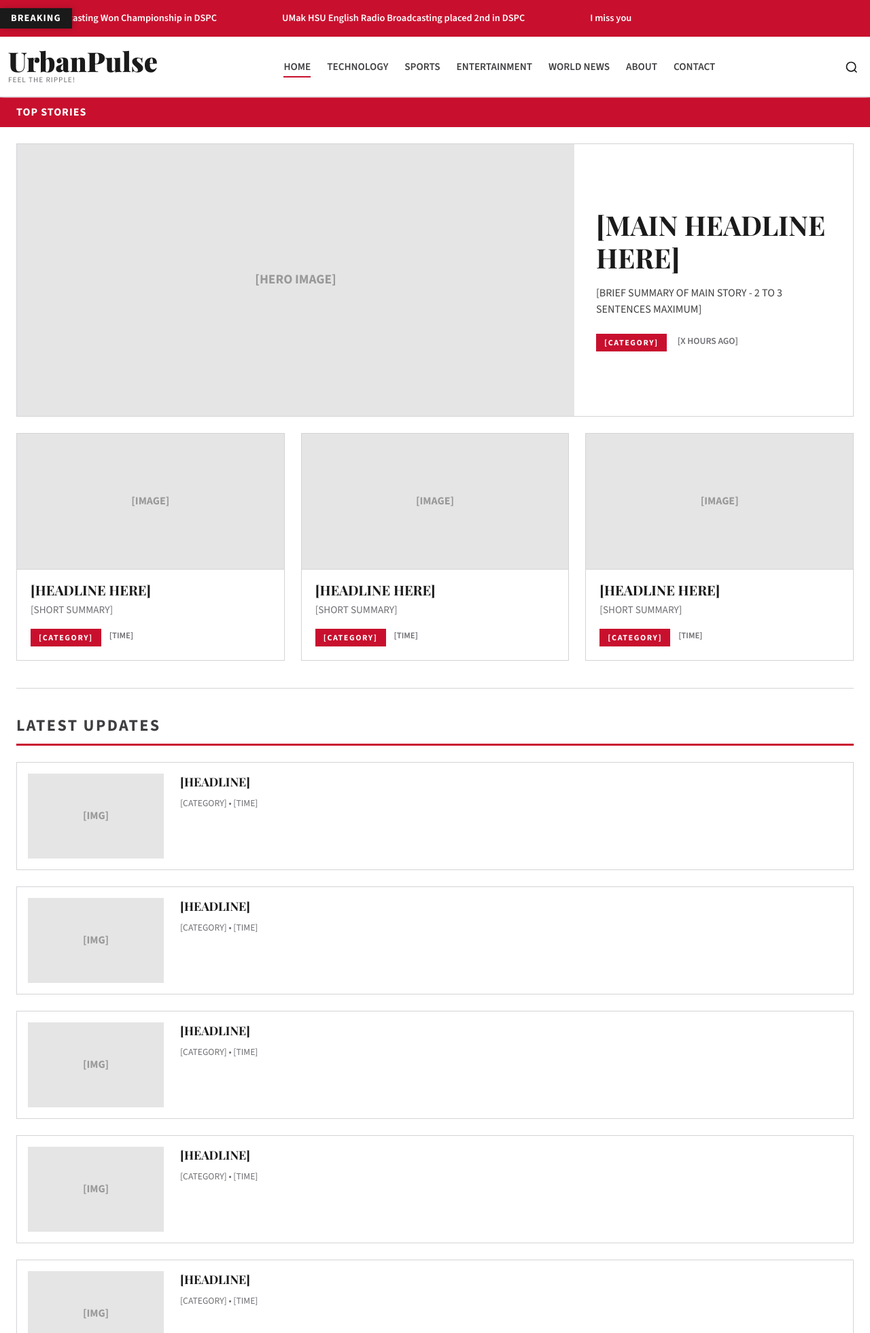
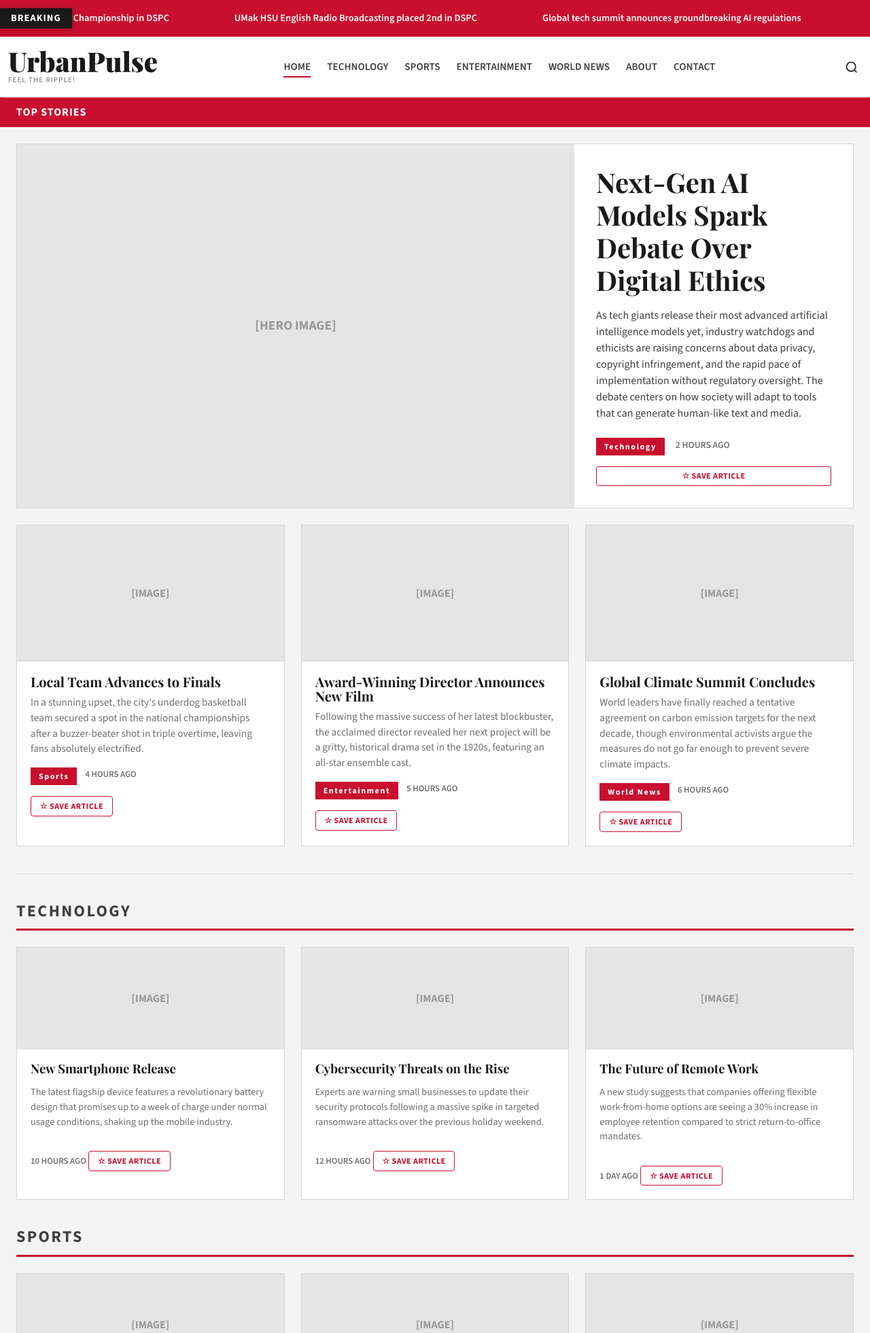
Before and after one commit to matmatperez29-coder/GROUP6-CPG12-01, a PHP site: page / in a window 1280 px wide. Shown: the top 1961 px of the page at 68% size. Run offline with PHP 8.4, Linux system fonts and the light colour scheme.

Commit message:
Add files via upload

```diff
--- a/index.html
+++ b/index.html
@@ -1,7 +1,7 @@
 <!doctype html>
-<html>
+<html lang="en">
 <head>
-	<title> News Website </title>
+	<title>UrbanPulse | News Website</title>
 	<meta charset="UTF-8">
 	<meta name="viewport" content="width=device-width, initial-scale=1.0">
 	<link href="https://cdn.jsdelivr.net/npm/bootstrap@5.3.2/dist/css/bootstrap.min.css" rel="stylesheet">
@@ -11,18 +11,15 @@
     <link href="https://fonts.googleapis.com/css2?family=Playfair+Display:wght@400;600;700;900&family=Source+Sans+3:wght@300;400;600;700&display=swap" rel="stylesheet">
 </head>
 <body>
-	<!-- Dito ang Breaking News Sticker -->
-
 	<div class="BN" id="Bn">
         <span class="BNlabel">BREAKING</span>
         <div class="BNcontent">
             <span class="Bitem">UMak HSU Filipino Radio Broadcasting Won Championship in DSPC</span>
             <span class="Bitem">UMak HSU English Radio Broadcasting placed 2nd in DSPC</span>
-            <span class="Bitem">I miss you</span>
+            <span class="Bitem">Global tech summit announces groundbreaking AI regulations</span>
         </div>
     </div>
 
-	<!-- Dito yung Header -->
 	<header class="header">
 		<div class="header-main">
 			<div class="container">
@@ -32,10 +29,10 @@
 				</div>
 				<nav class="main-nav">
 					<a href="index.html" class="active">Home</a>
-                    <a href="category-technology.html">Technology</a>
-                    <a href="category-sport.html">Sports</a>
-                    <a href="category-entertainment.html">Entertainment</a>
-                    <a href="category-world.html">World News</a>
+                    <a href="#">Technology</a>
+                    <a href="#">Sports</a>
+                    <a href="#">Entertainment</a>
+                    <a href="#">World News</a>
                     <a href="about.html">About</a>
                     <a href="contact.html">Contact</a>
 				</nav>
@@ -46,166 +43,101 @@
                             <path d="m21 21-4.35-4.35"></path>
                         </svg>
                     </button>
+                    <div class="search-bar" id="searchBar" style="display:none; position:absolute; right:0; top:100%; width:300px; padding:1rem; background:#fff; border:1px solid #ddd; box-shadow: 0 4px 6px rgba(0,0,0,0.1);">
+                        <input type="text" id="searchInput" placeholder="Search articles..." style="width:100%; padding:10px; border:1px solid #ccc;">
+                    </div>
                 </div>
 			</div>
 		</div>
 	</header>
 
-    <!-- MAIN CONTENT - BBC STYLE LAYOUT -->
     <main>
         <div class="container">
-            <!-- Top Stories Banner -->
             <div class="top-banner">
                 <h2>TOP STORIES</h2>
             </div>
 
-            <!-- Hero Story (Large Top Story) -->
             <div class="hero-story">
                 <div class="hero-image">
                     [HERO IMAGE]
                 </div>
                 <div class="hero-content">
-                    <h1 class="hero-title">[MAIN HEADLINE HERE]</h1>
-                    <p class="hero-summary">[BRIEF SUMMARY OF MAIN STORY - 2 TO 3 SENTENCES MAXIMUM]</p>
+                    <h1 class="hero-title">Next-Gen AI Models Spark Debate Over Digital Ethics</h1>
+                    <p class="hero-summary">As tech giants release their most advanced artificial intelligence models yet, industry watchdogs and ethicists are raising concerns about data privacy, copyright infringement, and the rapid pace of implementation without regulatory oversight. The debate centers on how society will adapt to tools that can generate human-like text and media.</p>
                     <div class="hero-meta">
-                        <span class="category-tag">[CATEGORY]</span>
-                        <span class="time-stamp">[X HOURS AGO]</span>
+                        <span class="category-tag">Technology</span>
+                        <span class="time-stamp">2 HOURS AGO</span>
                     </div>
                 </div>
             </div>
 
-            <!-- Secondary Stories Grid (BBC 3-column layout) -->
             <div class="stories-grid">
-                <!-- Story Card 1 -->
                 <div class="story-card">
-                    <div class="story-image">
-                        [IMAGE]
-                    </div>
+                    <div class="story-image">[IMAGE]</div>
                     <div class="story-content">
-                        <h3 class="story-title">[HEADLINE HERE]</h3>
-                        <p class="story-summary">[SHORT SUMMARY]</p>
+                        <h3 class="story-title">Local Team Advances to Finals</h3>
+                        <p class="story-summary">In a stunning upset, the city's underdog basketball team secured a spot in the national championships after a buzzer-beater shot in triple overtime, leaving fans absolutely electrified.</p>
                         <div class="story-meta">
-                            <span class="category-tag">[CATEGORY]</span>
-                            <span class="time-stamp">[TIME]</span>
+                            <span class="category-tag">Sports</span>
+                            <span class="time-stamp">4 HOURS AGO</span>
                         </div>
                     </div>
                 </div>
 
-                <!-- Story Card 2 -->
                 <div class="story-card">
-                    <div class="story-image">
-                        [IMAGE]
-                    </div>
+                    <div class="story-image">[IMAGE]</div>
                     <div class="story-content">
-                        <h3 class="story-title">[HEADLINE HERE]</h3>
-                        <p class="story-summary">[SHORT SUMMARY]</p>
+                        <h3 class="story-title">Award-Winning Director Announces New Film</h3>
+                        <p class="story-summary">Following the massive success of her latest blockbuster, the acclaimed director revealed her next project will be a gritty, historical drama set in the 1920s, featuring an all-star ensemble cast.</p>
                         <div class="story-meta">
-                            <span class="category-tag">[CATEGORY]</span>
-                            <span class="time-stamp">[TIME]</span>
+                            <span class="category-tag">Entertainment</span>
+                            <span class="time-stamp">5 HOURS AGO</span>
                         </div>
                     </div>
                 </div>
 
-                <!-- Story Card 3 -->
                 <div class="story-card">
-                    <div class="story-image">
-                        [IMAGE]
-                    </div>
+                    <div class="story-image">[IMAGE]</div>
                     <div class="story-content">
-                        <h3 class="story-title">[HEADLINE HERE]</h3>
-                        <p class="story-summary">[SHORT SUMMARY]</p>
+                        <h3 class="story-title">Global Climate Summit Concludes</h3>
+                        <p class="story-summary">World leaders have finally reached a tentative agreement on carbon emission targets for the next decade, though environmental activists argue the measures do not go far enough to prevent severe climate impacts.</p>
                         <div class="story-meta">
-                            <span class="category-tag">[CATEGORY]</span>
-                            <span class="time-stamp">[TIME]</span>
+                            <span class="category-tag">World News</span>
+                            <span class="time-stamp">6 HOURS AGO</span>
                         </div>
                     </div>
                 </div>
             </div>
 
-            <!-- Section Divider -->
             <div class="section-divider"></div>
 
-            <!-- Latest Updates Section -->
-            <div class="latest-section">
-                <h2 class="section-heading">LATEST UPDATES</h2>
-
-                <!-- Compact Story List (BBC style) -->
-                <div class="compact-stories">
-                    <div class="compact-story">
-                        <div class="compact-image">[IMG]</div>
-                        <div class="compact-content">
-                            <h4>[HEADLINE]</h4>
-                            <p class="compact-meta"><span>[CATEGORY]</span> • <span>[TIME]</span></p>
-                        </div>
-                    </div>
-
-                    <div class="compact-story">
-                        <div class="compact-image">[IMG]</div>
-                        <div class="compact-content">
-                            <h4>[HEADLINE]</h4>
-                            <p class="compact-meta"><span>[CATEGORY]</span> • <span>[TIME]</span></p>
-                        </div>
-                    </div>
-
-                    <div class="compact-story">
-                        <div class="compact-image">[IMG]</div>
-                        <div class="compact-content">
-                            <h4>[HEADLINE]</h4>
-                            <p class="compact-meta"><span>[CATEGORY]</span> • <span>[TIME]</span></p>
-                        </div>
-                    </div>
-
-                    <div class="compact-story">
-                        <div class="compact-image">[IMG]</div>
-                        <div class="compact-content">
-                            <h4>[HEADLINE]</h4>
-                            <p class="compact-meta"><span>[CATEGORY]</span> • <span>[TIME]</span></p>
-                        </div>
-                    </div>
-
-                    <div class="compact-story">
-                        <div class="compact-image">[IMG]</div>
-                        <div class="compact-content">
-                            <h4>[HEADLINE]</h4>
-                            <p class="compact-meta"><span>[CATEGORY]</span> • <span>[TIME]</span></p>
-                        </div>
-                    </div>
-                </div>
-            </div>
-
-            <!-- Section Divider -->
-            <div class="section-divider"></div>
-
-            <!-- Category Sections (BBC style) -->
             <div class="category-section">
                 <h2 class="section-heading">TECHNOLOGY</h2>
                 <div class="category-grid">
                     <div class="category-card">
                         <div class="category-image">[IMAGE]</div>
-                        <h3>[HEADLINE]</h3>
-                        <p>[SUMMARY]</p>
-                        <span class="time-tag">[TIME]</span>
+                        <h3>New Smartphone Release</h3>
+                        <p>The latest flagship device features a revolutionary battery design that promises up to a week of charge under normal usage conditions, shaking up the mobile industry.</p>
+                        <span class="time-tag">10 HOURS AGO</span>
+                        <span class="category-tag" style="display:none;">Technology</span> </div>
+                    <div class="category-card">
+                        <div class="category-image">[IMAGE]</div>
+                        <h3>Cybersecurity Threats on the Rise</h3>
+                        <p>Experts are warning small businesses to update their security protocols following a massive spike in targeted ransomware attacks over the previous holiday weekend.</p>
+                        <span class="time-tag">12 HOURS AGO</span>
+                        <span class="category-tag" style="display:none;">Technology</span>
                     </div>
                     <div class="category-card">
                         <div class="category-image">[IMAGE]</div>
-                        <h3>[HEADLINE]</h3>
-                        <p>[SUMMARY]</p>
-                        <span class="time-tag">[TIME]</span>
-                    </div>
-                    <div class="category-card">
-                        <div class="category-image">[IMAGE]</div>
-                        <h3>[HEADLINE]</h3>
-                        <p>[SUMMARY]</p>
-                        <span class="time-tag">[TIME]</span>
+                        <h3>The Future of Remote Work</h3>
+                        <p>A new study suggests that companies offering flexible work-from-home options are seeing a 30% increase in employee retention compared to strict return-to-office mandates.</p>
+                        <span class="time-tag">1 DAY AGO</span>
+                        <span class="category-tag" style="display:none;">Technology</span>
                     </div>
                 </div>
             </div>
 
-            <!-- Section Divider -->
-            <div class="section-divider"></div>
-
-            <!-- Sports Section -->
-            <div class="category-section">
+			<div class="category-section">
                 <h2 class="section-heading">SPORTS</h2>
                 <div class="category-grid">
                     <div class="category-card">
@@ -227,13 +159,10 @@
                         <span class="time-tag">[TIME]</span>
                     </div>
                 </div>
-            </div>
 
-            <!-- Section Divider -->
-            <div class="section-divider"></div>
+				<div class="section-divider"></div>
 
-            <!-- Entertainment Section -->
-            <div class="category-section">
+				<div class="category-section">
                 <h2 class="section-heading">ENTERTAINMENT</h2>
                 <div class="category-grid">
                     <div class="category-card">
@@ -256,12 +185,11 @@
                     </div>
                 </div>
             </div>
+            </div>
 
-            <!-- Section Divider -->
-            <div class="section-divider"></div>
+			      <div class="section-divider"></div>
 
-            <!-- More Stories Grid -->
-            <div class="more-stories">
+			 <div class="more-stories">
                 <h2 class="section-heading">MORE STORIES</h2>
                 <div class="more-grid">
                     <div class="more-card">
@@ -291,11 +219,13 @@
                 </div>
             </div>
 
+        </div>
+    </main>
+
+			 <div class="section-divider"></div>
 
 
-        </div>
-    </main>
-	<!-- Dito yung footer -->
+
 	<footer class="site-footer">
         <div class="footer-container">
             <div class="footer-column brand-info">
@@ -322,20 +252,9 @@
             <div class="footer-column">
                 <h3>COMPANY</h3>
                 <ul>
-                    <li><a href="#">About Us</a></li>
-                    <li><a href="#">Contact</a></li>
+                    <li><a href="about.html">About Us</a></li>
+                    <li><a href="contact.html">Contact</a></li>
                     <li><a href="#">Careers</a></li>
-                    <li><a href="#">Advertise</a></li>
-                </ul>
-            </div>
-
-            <div class="footer-column">
-                <h3>LEGAL</h3>
-                <ul>
-                    <li><a href="#">Privacy Policy</a></li>
-                    <li><a href="#">Terms of Service</a></li>
-                    <li><a href="#">Cookie Policy</a></li>
-                    <li><a href="#">Editorial Guidelines</a></li>
                 </ul>
             </div>
         </div>
@@ -346,5 +265,6 @@
     </footer>
 
 	<script src="https://cdn.jsdelivr.net/npm/bootstrap@5.3.2/dist/js/bootstrap.bundle.min.js"></script>
+	<script src="functionality.js"></script>
 </body>
 </html>
--- a/style.css
+++ b/style.css
@@ -8,7 +8,7 @@
     --color-background: #ffffff;
     --color-text: #2d2d2d;
     --color-text-light: #666666;
-    --color-border: #e0e0e0;'
+    --color-border: #e0e0e0;
     --color-surface: #f4f4f4;
 
     --font-display: 'Playfair Display', serif;
@@ -147,7 +147,7 @@ button { background: none; border: none; cursor: pointer; }
    4. MAIN CONTENT AREA (Auto-Adjust)
    ============================================ */
 main {
-   background: var(--color--surface);
+   background: var(--color-surface);
    padding: 0;
 }
 .container{
@@ -622,3 +622,55 @@ main {
         padding: 1rem;
     }
 }
+
+
+/* ============================================
+   8. JAVASCRIPT DYNAMIC STYLES
+   ============================================ */
+
+/* Dropdown Search Bar Fixes */
+.header-actions {
+    position: relative; /* Ensures the dropdown anchors to the button area */
+}
+
+/* Dynamic Bookmark Button Styling */
+.bookmark-btn {
+    display: inline-block;
+    background: transparent;
+    border: 1px solid var(--color-secondary) !important;
+    color: var(--color-secondary) !important;
+    padding: 0.3rem 0.8rem !important;
+    font-size: 0.75rem !important;
+    font-weight: 700 !important;
+    text-transform: uppercase;
+    letter-spacing: 0.5px;
+    border-radius: 4px;
+    cursor: pointer;
+    margin-top: 1rem !important;
+    transition: all 0.3s ease !important;
+}
+
+.bookmark-btn:hover {
+    background: var(--color-secondary);
+    color: #ffffff !important;
+}
+
+/* State when an article is successfully saved */
+.bookmark-btn.saved {
+    background: var(--color-primary);
+    border-color: var(--color-primary) !important;
+    color: #ffffff !important;
+}
+
+.bookmark-btn.saved:hover {
+    background: #333333;
+}
+
+/* Smooth transition for the Read More button injected by JS */
+.story-summary span, .hero-summary span, .category-card p span {
+    transition: color 0.2s ease;
+}
+
+.story-summary span:hover, .hero-summary span:hover, .category-card p span:hover {
+    color: var(--color-primary) !important;
+}
```
Also changed, not shown: functionality.js (added, +176 -0 lines).
